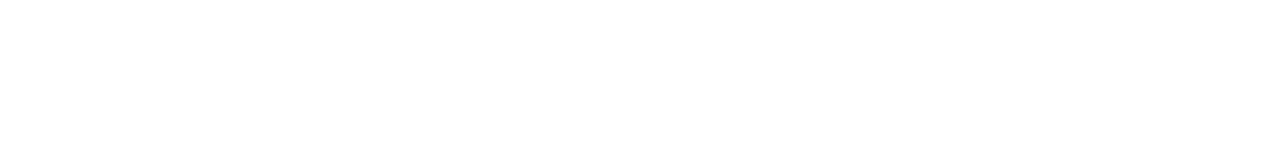
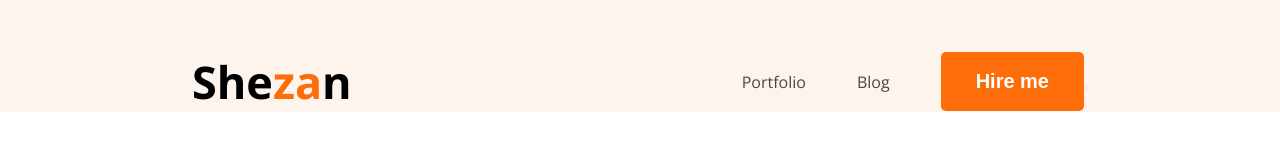
Before and after one commit to shezan16/my-website-code, a plain HTML site: page index.html in a window 1280 px wide. Drawn offline with nearby package versions, Linux system fonts and the light colour scheme.

Commit message:
add this header

```diff
--- a/index.html
+++ b/index.html
@@ -4,8 +4,26 @@
     <meta charset="UTF-8">
     <meta name="viewport" content="width=device-width, initial-scale=1.0">
     <title>Shezan Portfolio</title>
+    <link rel="preconnect" href="https://fonts.googleapis.com">
+<link rel="preconnect" href="https://fonts.gstatic.com" crossorigin>
+<link href="https://fonts.googleapis.com/css2?family=Open+Sans:ital,wght@0,300..800;1,300..800&display=swap" rel="stylesheet">
+<link rel="stylesheet" href="styles/portfolio.css">
 </head>
-<body>
+<body class="font-open-sans">
+    <header>
+         <nav>
+            <div class="logo">
+                <h2>She<span class="color">za</span>n</h2>
+            </div>
+            <ul class="box">
+                <li><a href="">Portfolio</a></li>
+                <li><a href="">Blog</a></li>
+                <li><button class="btn">Hire me<button></li>
+            </ul>
+         </nav>
+    </header>
+    <main>
 
+    </main>
 </body>
 </html>
--- /dev/null
+++ b/styles/portfolio.css
@@ -0,0 +1,52 @@
+*{
+    margin: 0;
+    padding: 0;
+    box-sizing: border-box;
+}
+/* shared style */
+.font-open-sans {
+  font-family: "Open Sans", sans-serif;
+  font-optical-sizing: auto;
+}
+.logo h2{
+     font-size: 45px;
+     font-weight: bolder;
+}
+.color{
+    color: #FD6E0A;
+}
+.btn{
+    background-color: #FD6E0A;
+    border: none;
+    padding: 18px 35px;
+    border-radius: 5px;
+    font-size: 20px;
+    font-weight: bold;
+    color: white;
+
+}
+ /* main style */
+header{
+    background-color: #fdf4ee;
+    padding-top: 51px;
+}
+nav{
+    width:70%;
+    max-width: 1140px;
+    margin: 0px auto;
+    display: flex;
+    justify-content: space-between;
+    align-items: center;
+
+}
+nav .box{
+    display: flex;
+    list-style: none;
+    gap: 51px;
+    align-items: center;
+}
+nav .box a {
+    font: 20px;
+    color:#474747;
+    text-decoration: none;
+}
```
